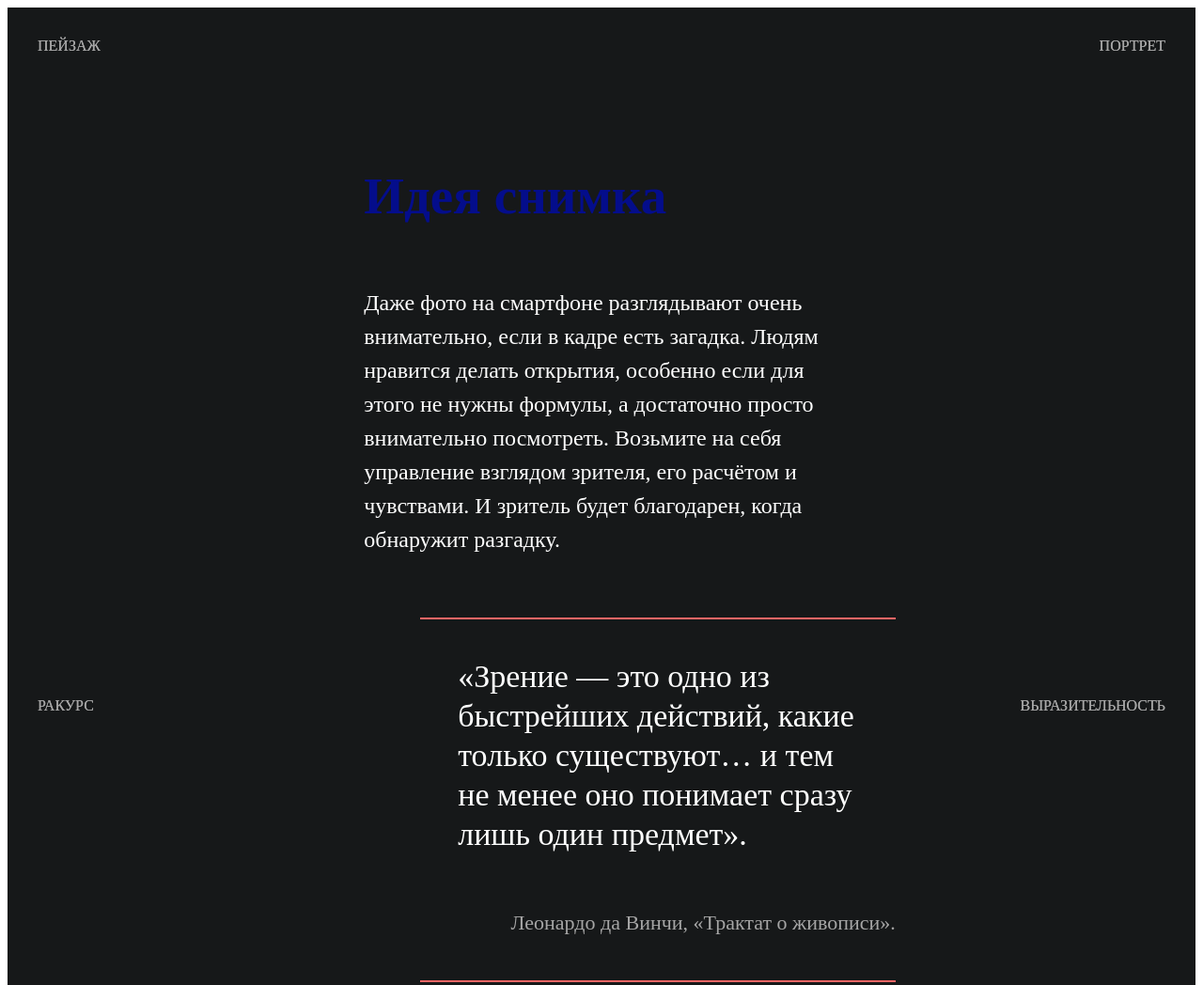
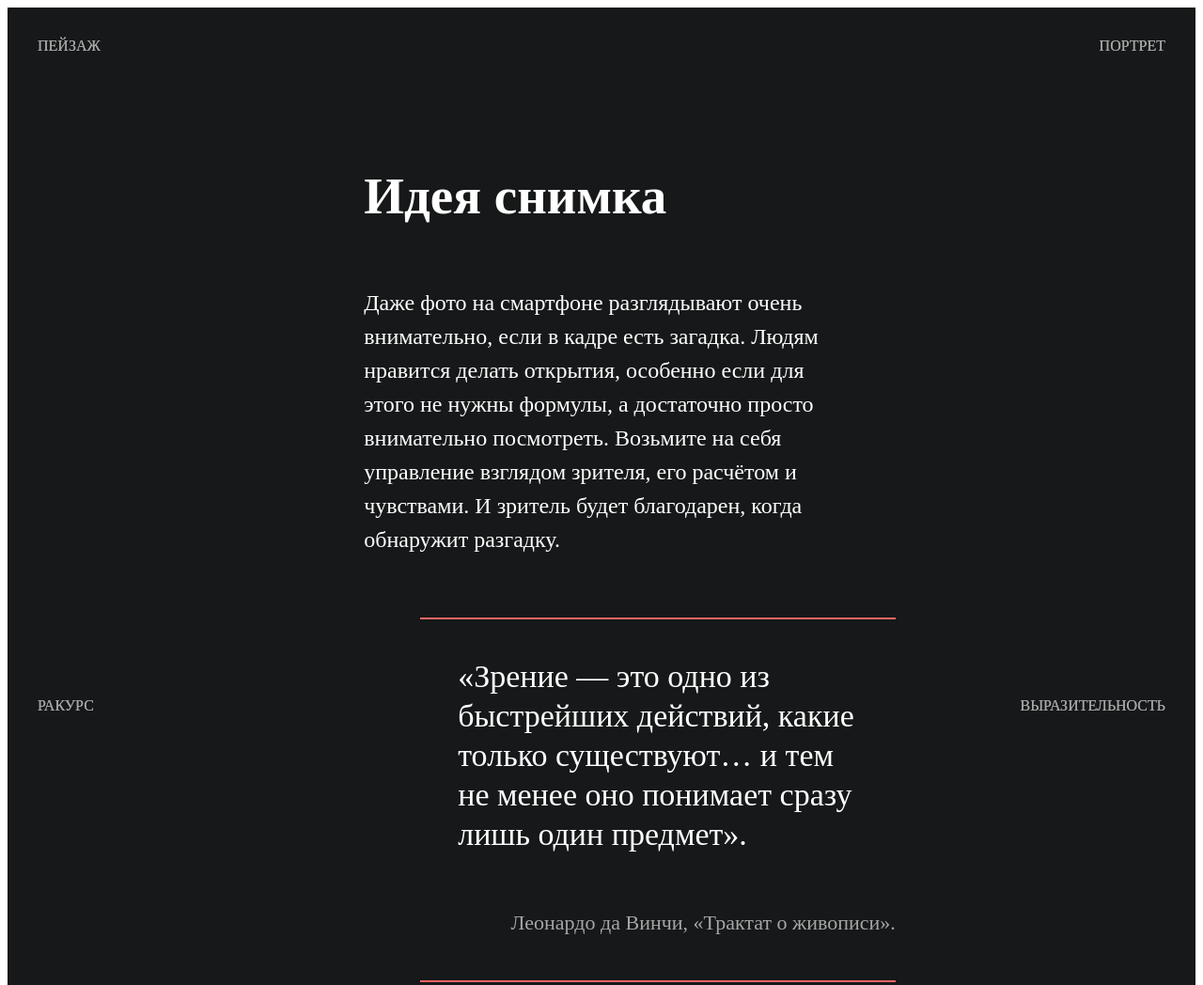
Before and after one commit to TimAbuev/first-project, a plain HTML site: page index.html in a window 1280 px wide. Shown: the top 1048 px of the page at 94% size. Drawn offline with Linux system fonts and the light colour scheme.

Commit message:
цвет заголовка белый
закоммитил с Десктопа через приложение

```diff
--- a/style.css
+++ b/style.css
@@ -56,7 +56,7 @@
 
   /* свойства заголовка всей страницы */
   .content__title_item_main {
-    color: #040d8b;
+    color: #fff;
     font-size: 55px;
     line-height: 70px;
     margin-bottom: 60px;
```
